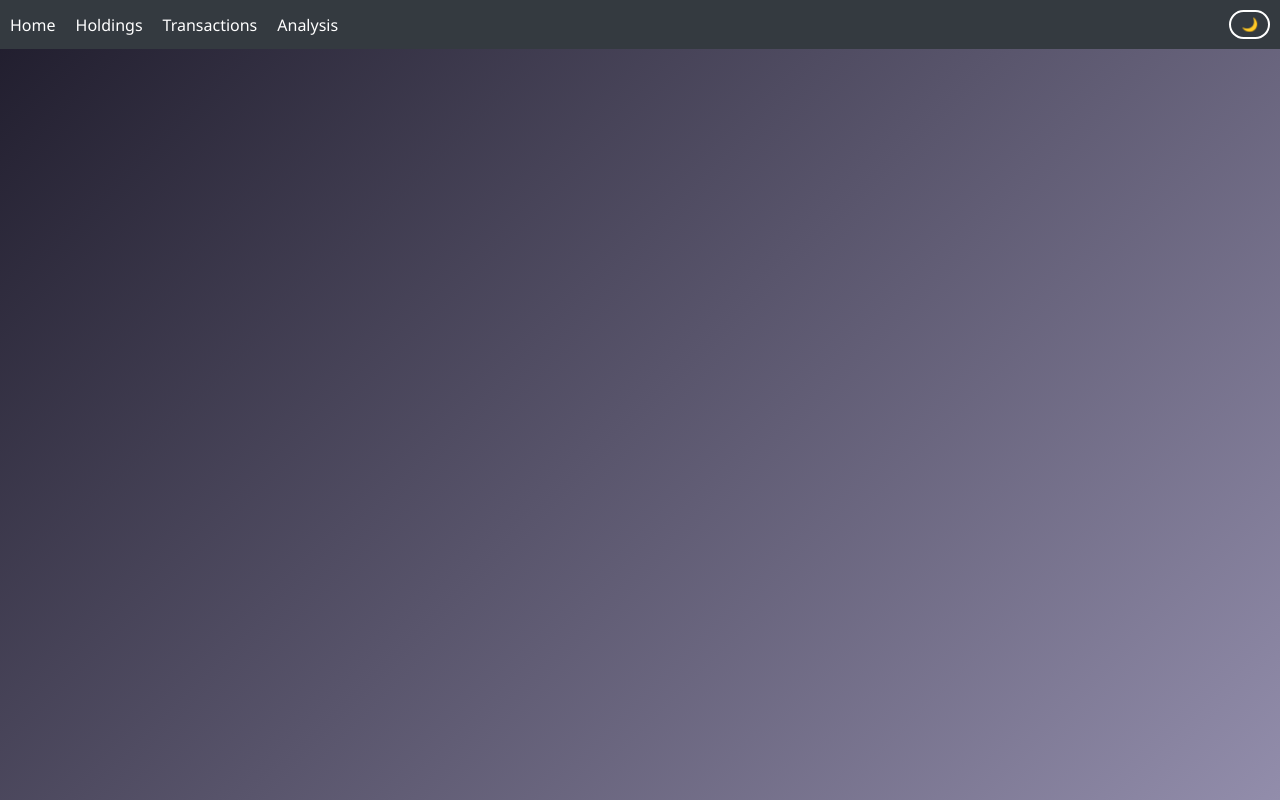
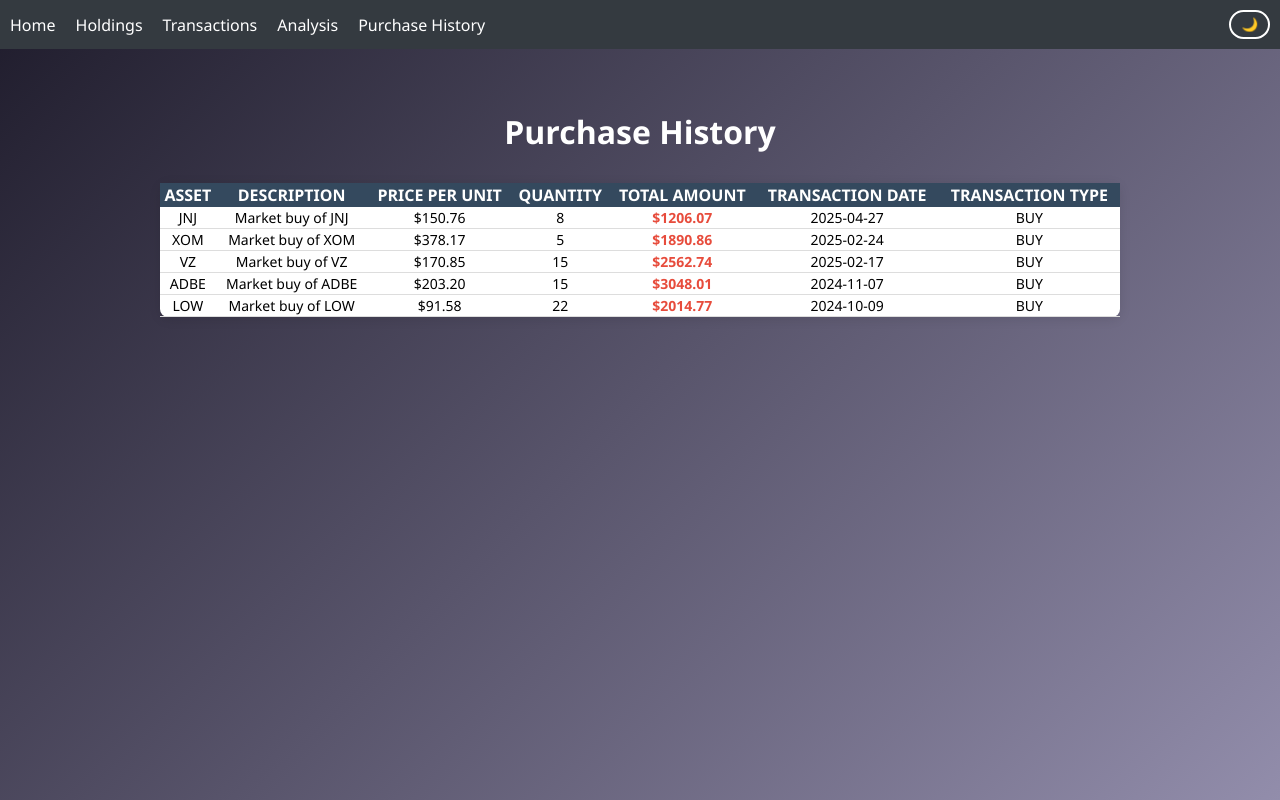
Before and after one commit to RanjithR33/portfolio_frontend, a React (Create React App) app: page /purchase-history in a window 1280 px wide. Built offline with nearby package versions, Linux system fonts and the light colour scheme.

Commit message:
purchase history page added

```diff
--- a/src/App.tsx
+++ b/src/App.tsx
@@ -4,6 +4,7 @@
 import GraphPage from "./HistoryPage";
 import TransactionPage from "./TransactionPage";
 import AnalysisPage from "./Analysis"; // ✅ NEW IMPORT
+import PurchaseHistoryPage from "./PurchaseHistory"; // Import the new page
 
 const App = () => {
   const [theme, setTheme] = useState("light");
@@ -36,10 +37,6 @@
 
   return (
     <Router>
-
-
-
-
       <header style={headerStyle}>
         <nav style={navStyle}>
           <Link to="/" style={{ color: "white", textDecoration: "none" }}>
@@ -63,6 +60,12 @@
           >
             Analysis
           </Link>
+          <Link
+            to="/purchase-history"
+            style={{ color: "white", textDecoration: "none" }}
+          >
+            Purchase History
+          </Link>
         </nav>
 
         <button style={themeToggleStyle} onClick={toggleTheme}>
@@ -75,10 +78,8 @@
           <Route path="/" element={<HomePage theme={theme} />} />
           <Route path="/history" element={<GraphPage />} />
           <Route path="/transactions/:symbol/:action" element={<TransactionPage />} />
-          <Route path="/analysis" element={<AnalysisPage />} />{" "}
-
-
-
+          <Route path="/analysis" element={<AnalysisPage />} />
+          <Route path="/purchase-history" element={<PurchaseHistoryPage />} /> {/* New Route */}
         </Routes>
       </div>
     </Router>
--- /dev/null
+++ b/src/PurchaseHistory.tsx
@@ -0,0 +1,153 @@
+import React from "react";
+
+const PurchaseHistoryPage: React.FC = () => {
+  // Hardcoded transactions data
+  const transactions = [
+    {
+      asset_ticker: "JNJ",
+      description: "Market buy of JNJ",
+      id: 10,
+      price_per_unit: 150.7583,
+      quantity: 8,
+      total_amount: -1206.07,
+      transaction_date: "2025-04-27",
+      transaction_type: "BUY",
+    },
+    {
+      asset_ticker: "XOM",
+      description: "Market buy of XOM",
+      id: 8,
+      price_per_unit: 378.1721,
+      quantity: 5,
+      total_amount: -1890.86,
+      transaction_date: "2025-02-24",
+      transaction_type: "BUY",
+    },
+    {
+      asset_ticker: "VZ",
+      description: "Market buy of VZ",
+      id: 4,
+      price_per_unit: 170.8494,
+      quantity: 15,
+      total_amount: -2562.74,
+      transaction_date: "2025-02-17",
+      transaction_type: "BUY",
+    },
+    {
+      asset_ticker: "ADBE",
+      description: "Market buy of ADBE",
+      id: 6,
+      price_per_unit: 203.2007,
+      quantity: 15,
+      total_amount: -3048.01,
+      transaction_date: "2024-11-07",
+      transaction_type: "BUY",
+    },
+    {
+      asset_ticker: "LOW",
+      description: "Market buy of LOW",
+      id: 5,
+      price_per_unit: 91.5803,
+      quantity: 22,
+      total_amount: -2014.77,
+      transaction_date: "2024-10-09",
+      transaction_type: "BUY",
+    },
+    // More transactions...
+  ];
+
+  return (
+    <div style={containerStyle}>
+      <h1 style={headerStyle}>Purchase History</h1>
+
+      <table style={tableStyle}>
+        <thead style={theadStyle}>
+          <tr>
+            <th>Asset</th>
+            <th>Description</th>
+            <th>Price Per Unit</th>
+            <th>Quantity</th>
+            <th>Total Amount</th>
+            <th>Transaction Date</th>
+            <th>Transaction Type</th>
+          </tr>
+        </thead>
+        <tbody>
+          {transactions.map((transaction) => (
+            <tr key={transaction.id} style={transactionRowStyle}>
+              <td>{transaction.asset_ticker}</td>
+              <td>{transaction.description}</td>
+              <td>${transaction.price_per_unit.toFixed(2)}</td>
+              <td>{transaction.quantity}</td>
+              <td
+                style={{
+                  color: transaction.total_amount < 0 ? "#E74C3C" : "#27AE60", // red for buys, green for sells
+                  fontWeight: "bold",
+                }}
+              >
+                ${Math.abs(transaction.total_amount).toFixed(2)}
+              </td>
+              <td>{transaction.transaction_date}</td>
+              <td>{transaction.transaction_type}</td>
+            </tr>
+          ))}
+        </tbody>
+      </table>
+    </div>
+  );
+};
+
+// Styles
+const containerStyle: React.CSSProperties = {
+  padding: "40px",
+  display: "flex",
+  flexDirection: "column",
+  alignItems: "center",
+};
+
+const headerStyle: React.CSSProperties = {
+  textAlign: "center",
+  color: "white",
+  marginBottom: "30px",
+  fontSize: "2rem",
+  fontWeight: "600",
+};
+
+const tableStyle: React.CSSProperties = {
+  width: "80%",
+  borderCollapse: "collapse",
+  boxShadow: "0 2px 12px rgba(0, 0, 0, 0.1)",
+  borderRadius: "8px",
+  backgroundColor: "#fff",
+};
+
+const theadStyle: React.CSSProperties = {
+  backgroundColor: "#34495e",
+  color: "#fff",
+  fontSize: "16px",
+  fontWeight: "600",
+  textTransform: "uppercase",
+};
+
+const transactionRowStyle: React.CSSProperties = {
+  borderBottom: "1px solid #ddd",
+  textAlign: "center",
+  fontSize: "14px",
+  padding: "12px",
+  transition: "background-color 0.3s",
+  color:"black"
+};
+
+const tableRowHoverStyle: React.CSSProperties = {
+  backgroundColor: "#ecf0f1",
+};
+
+// You can add a hover effect to the rows if you want:
+const transactionRowStyleHover = {
+  ...transactionRowStyle,
+  "&:hover": {
+    backgroundColor: "#ecf0f1",
+  },
+};
+
+export default PurchaseHistoryPage;
```
